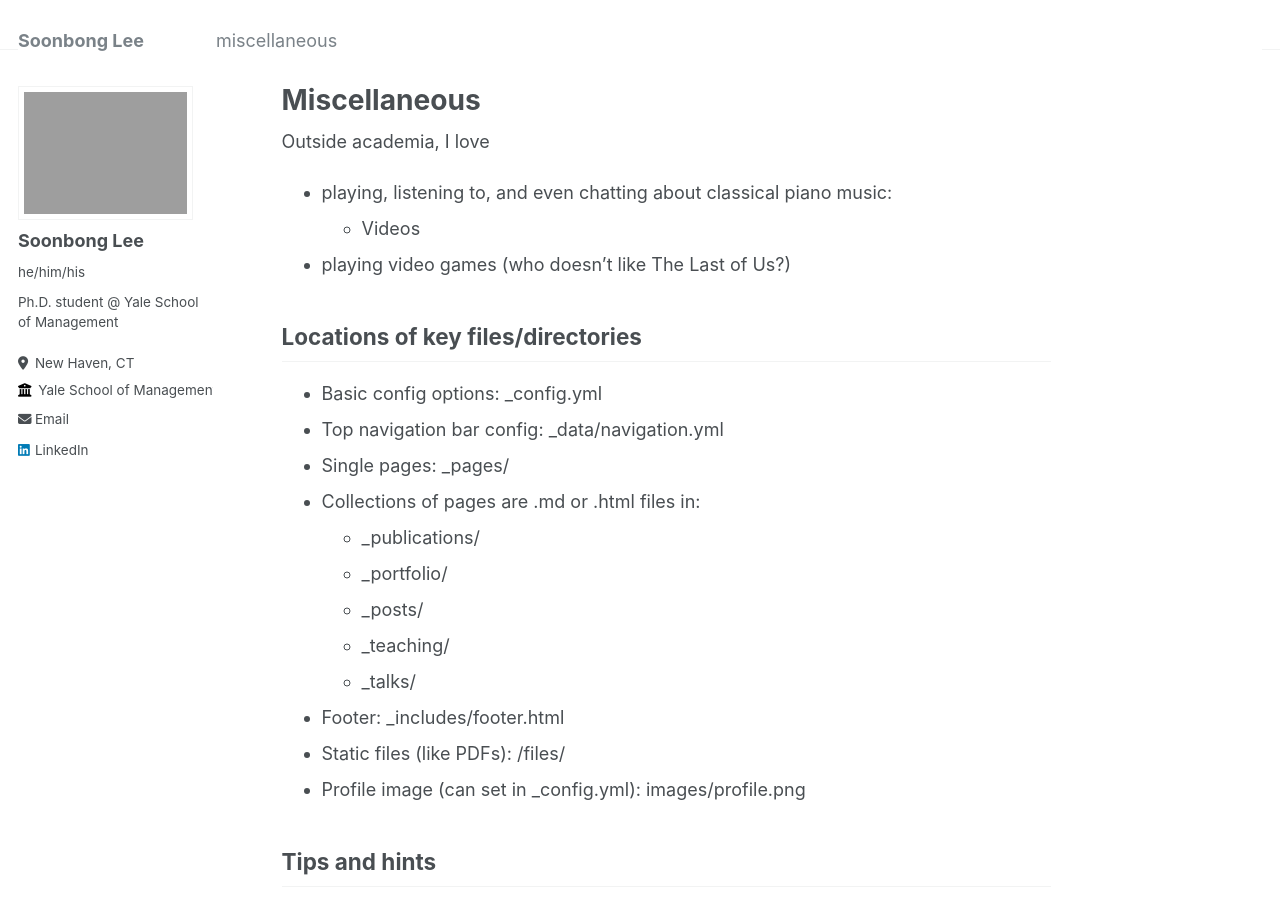
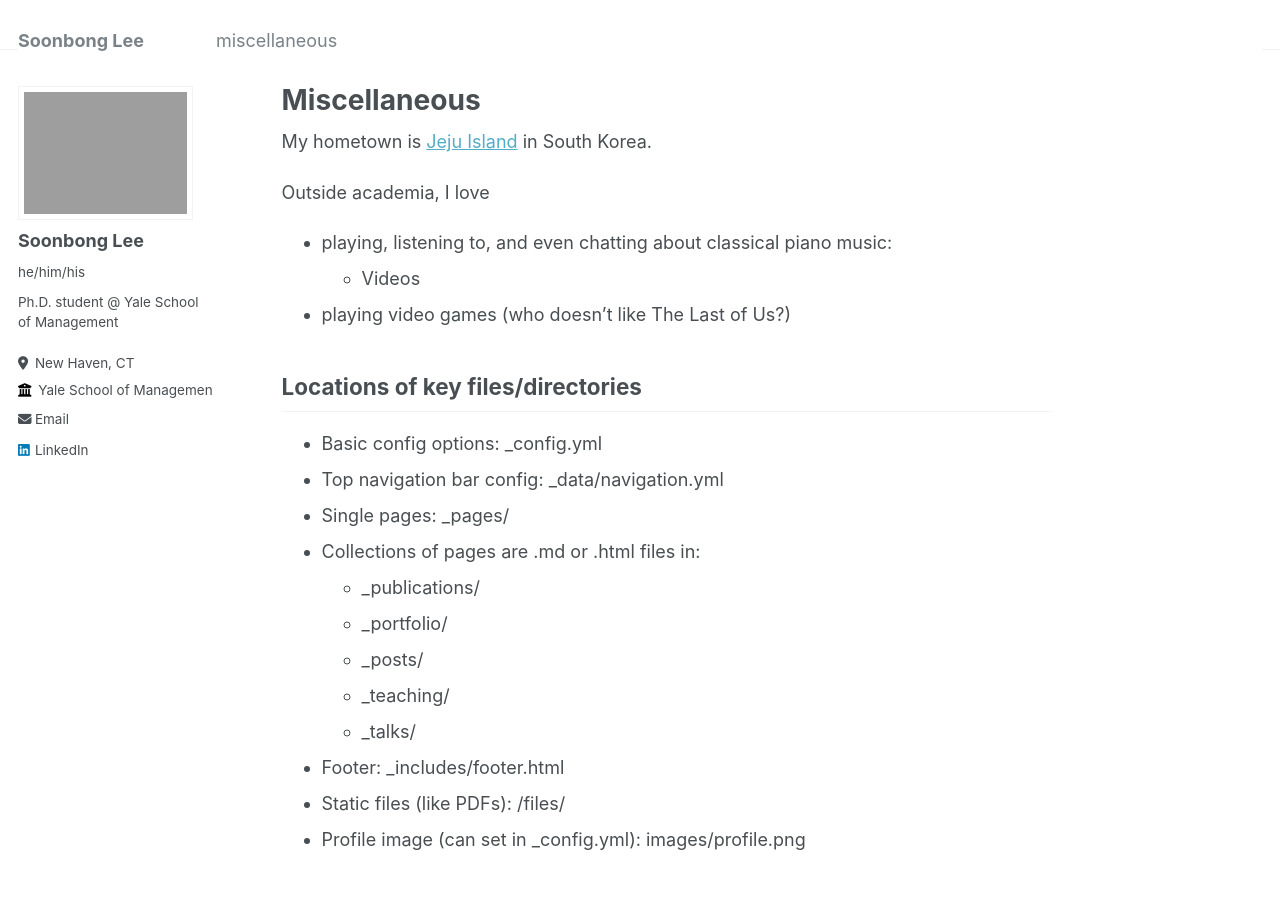
Before and after one commit to soonbong-lee/soonbong-lee.github.io, a Jekyll site: the page built from _pages/markdown.md, in a window 1280 px wide and 900 px high. Built offline with Jekyll 4.4.1, drawn with Linux system fonts in a browser that asks for light colours.

Commit message:
Update markdown.md

```diff
--- a/_pages/markdown.md
+++ b/_pages/markdown.md
@@ -6,6 +6,8 @@ redirect_from:
   - /md/
   - /markdown.html
 ---
+
+My hometown is [Jeju Island](https://en.wikipedia.org/wiki/Jeju_Island) in South Korea.
 
 Outside academia, I love
 * playing, listening to, and even chatting about classical piano music:
```
